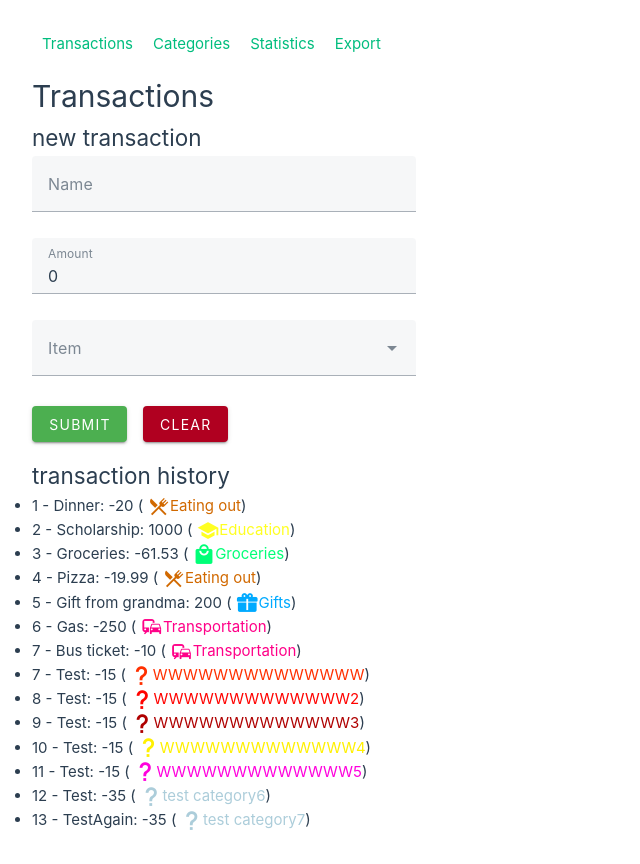
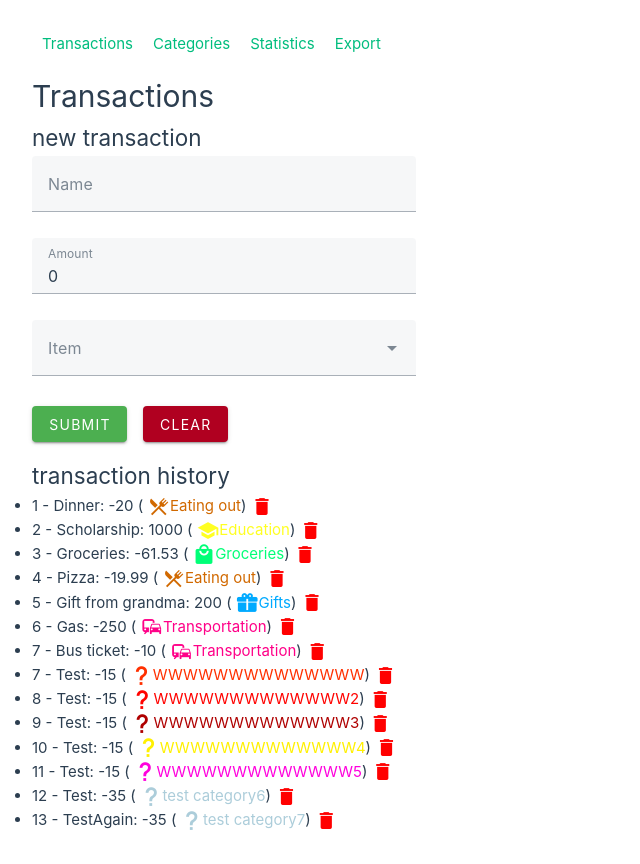
Before and after one commit to FilipTarajko/finance-manager, a Vue app: page / in a window 1280 px wide. Shown: the whole page, without its empty margins (0-640 px from the left). Built offline with nearby package versions, Linux system fonts and the light colour scheme.

Commit message:
Add transaction deleting

```diff
--- a/src/stores/transactionsStore.ts
+++ b/src/stores/transactionsStore.ts
@@ -127,5 +127,9 @@ export const useTransactionsStore = defineStore('transactionsStore', () => {
     })
   }
 
-  return { transactions, positiveTransactions, negativeTransactions, addTransaction }
+  function deleteTransaction(transaction: Transaction) {
+    transactions.value = transactions.value.filter((elem) => elem != transaction);
+  }
+
+  return { transactions, positiveTransactions, negativeTransactions, addTransaction, deleteTransaction }
 })
--- a/src/views/TransactionsView.vue
+++ b/src/views/TransactionsView.vue
@@ -13,8 +13,8 @@ const transactionsStore = useTransactionsStore()
       <li v-for="transaction of transactionsStore.transactions" :key="transaction.id">
         {{ transaction.id }} - {{ transaction.name }}: {{ transaction.amount }} (
         <span :style="{ color: transaction.category.color }">
-          <v-icon :icon="transaction.category.icon" />{{ transaction.category.name }} </span
-        >)
+          <v-icon :icon="transaction.category.icon" />{{ transaction.category.name }} </span>)
+        <v-icon icon="mdi-delete" style="color: red" @click="transactionsStore.deleteTransaction(transaction)"></v-icon>
       </li>
     </ul>
   </main>
```
